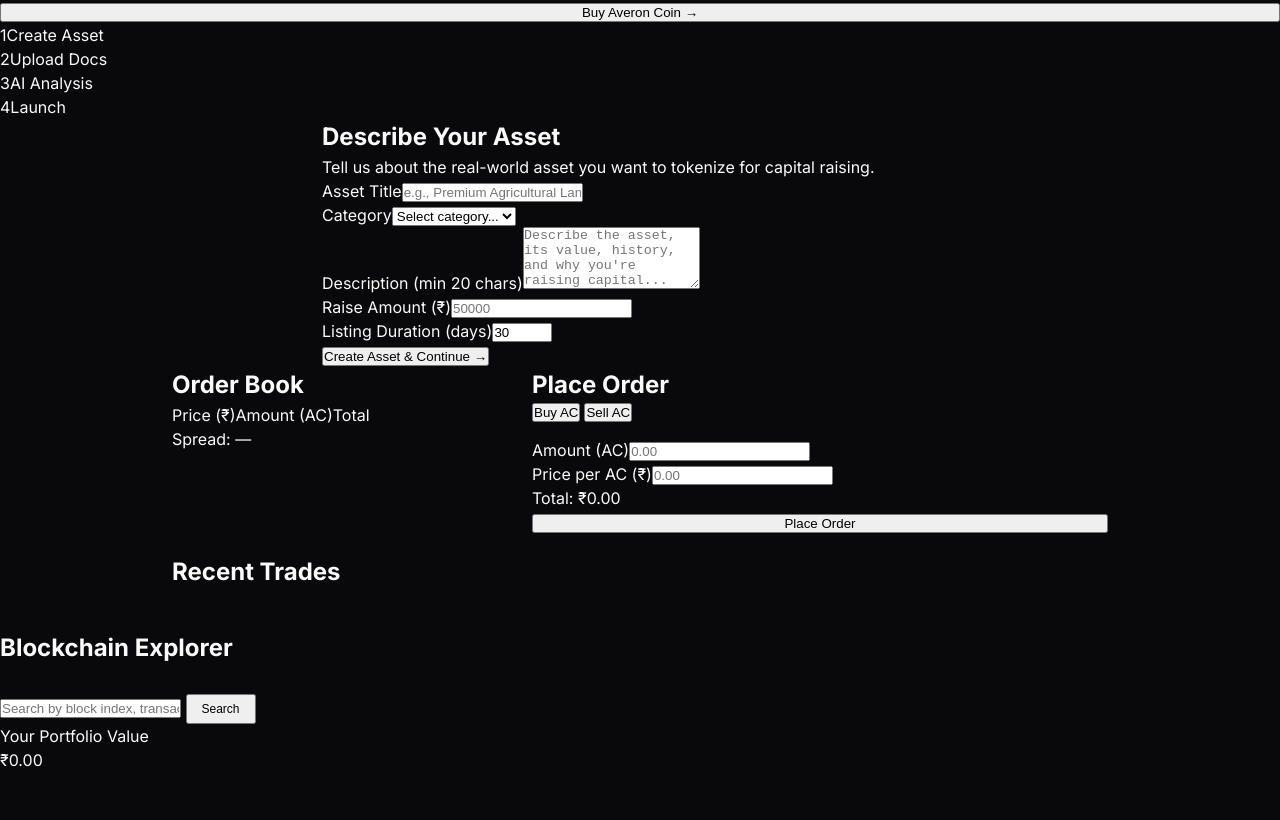
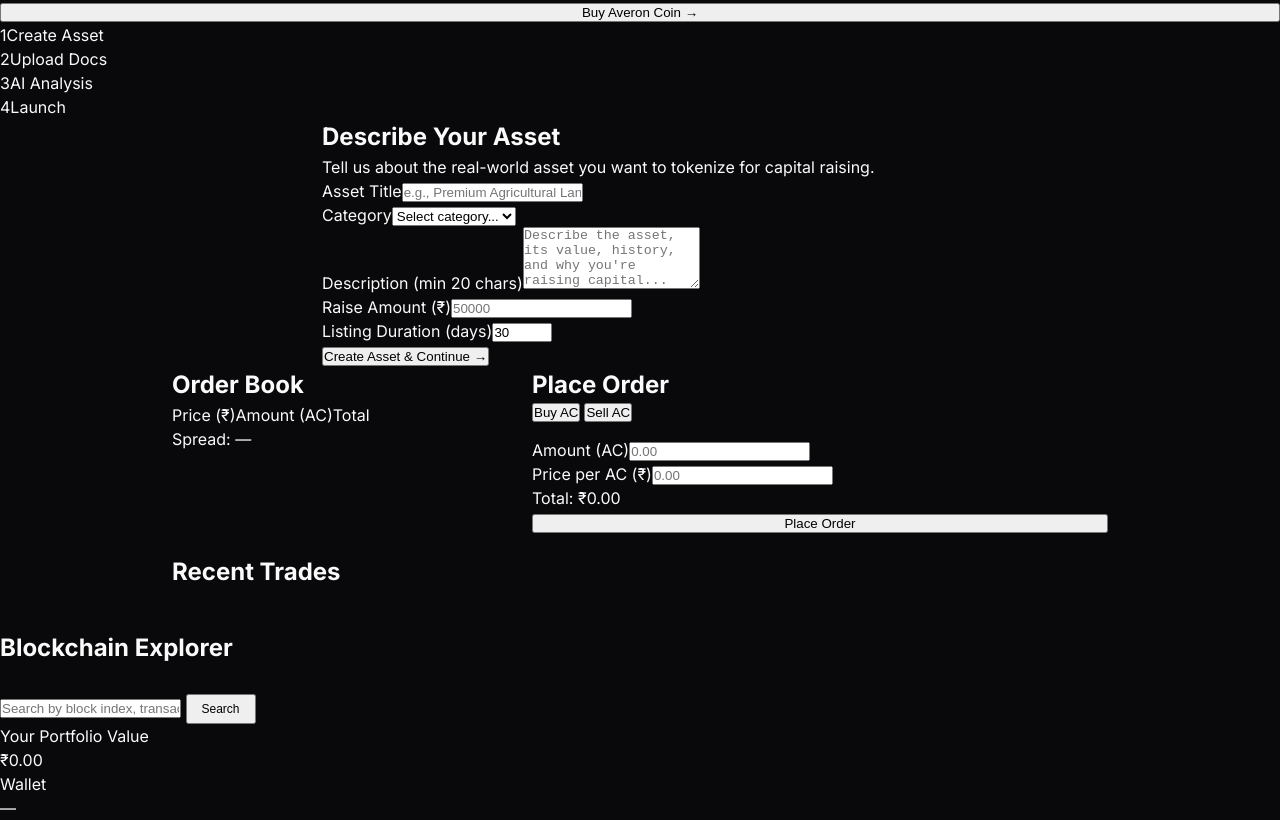
Before and after one commit to Rishabh01487/Averon, a website: page frontend/index.html in a window 1280 px wide. Shown: the part 1619-2439 px from the top of the page. Before the commit the page ends 2391 px from the top, so only its background shows below. Drawn offline with Linux system fonts and the light colour scheme.

```diff
--- a/frontend/index.html
+++ b/frontend/index.html
@@ -258,3 +258,7 @@
             <div class="balance-label">Your Portfolio Value</div>
             <div class="balance-value" id="portfolioValue">₹0.00</div>
           </div>
+          <div class="portfolio-wallet">
+            <div class="wallet-label">Wallet</div>
+            <div class="wallet-address" id="portfolioWallet">—</div>
+          </div>
```
